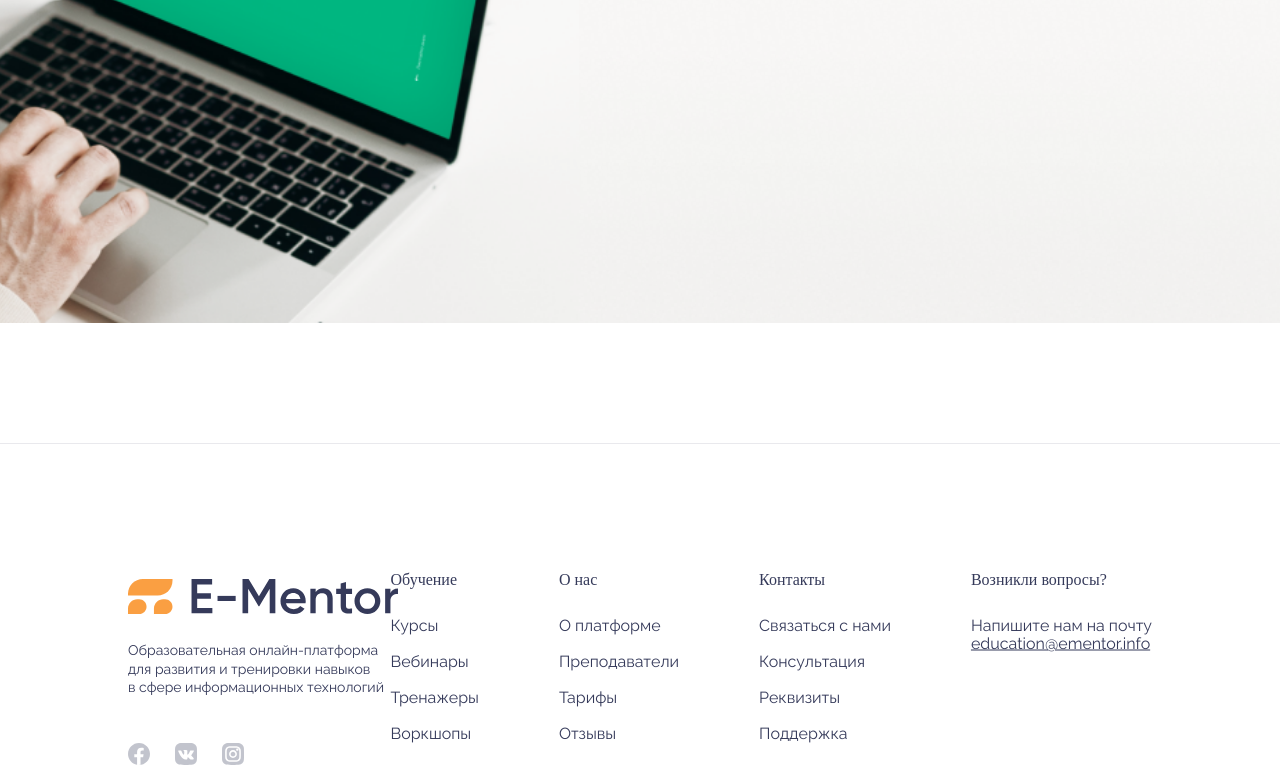
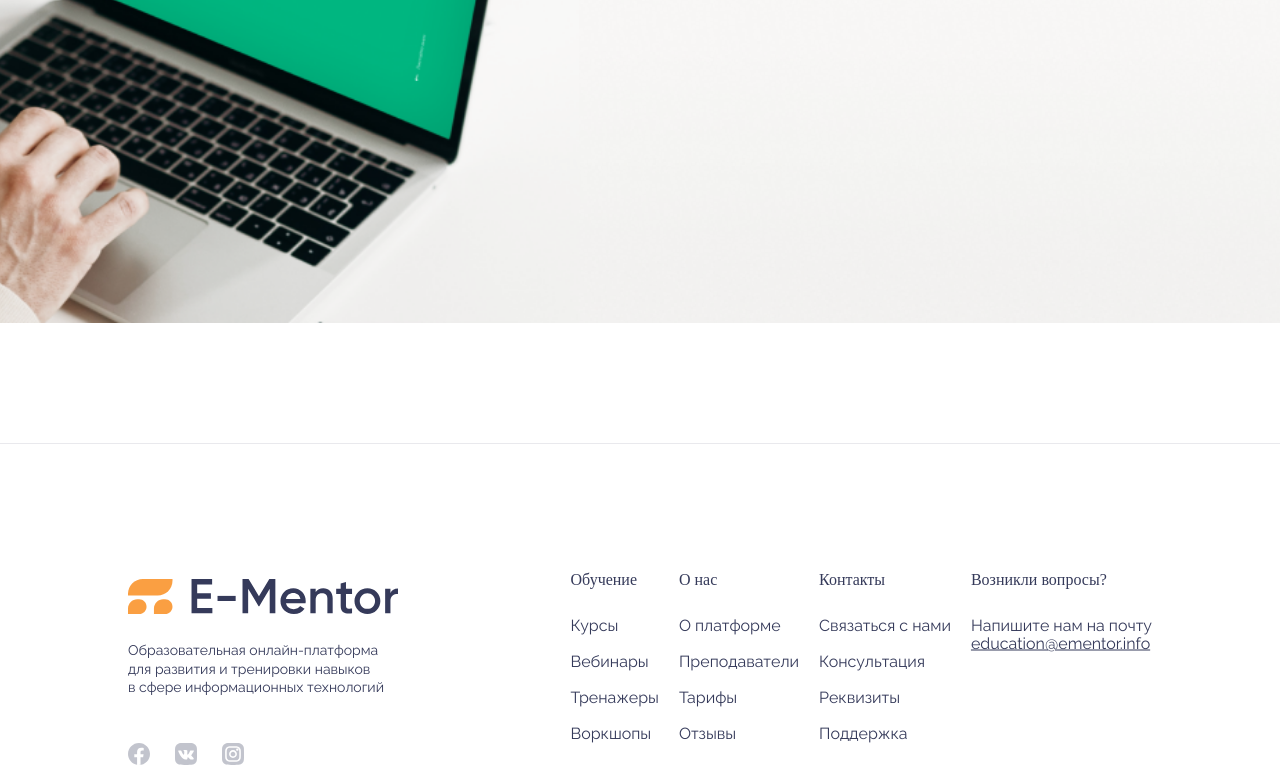
Before and after one commit to Snago1/e-mentor2, a website: page src/index.html in a window 1280 px wide. Shown: the part 3342-4109 px from the top of the page. Drawn offline with nearby package versions, Linux system fonts and the light colour scheme; files that its build step writes are made by us from their sources.

Commit message:
changed footer

```diff
--- a/src/sass/components/_footer.sass
+++ b/src/sass/components/_footer.sass
@@ -25,7 +25,7 @@
             right: 10%
             transform: translateY(75%)
             display: flex
-            column-gap: 8rem
+            column-gap: 2rem
 
 
             &-ul
```
Also changed, not shown: dist/css/style.min.css, 1 other file.
